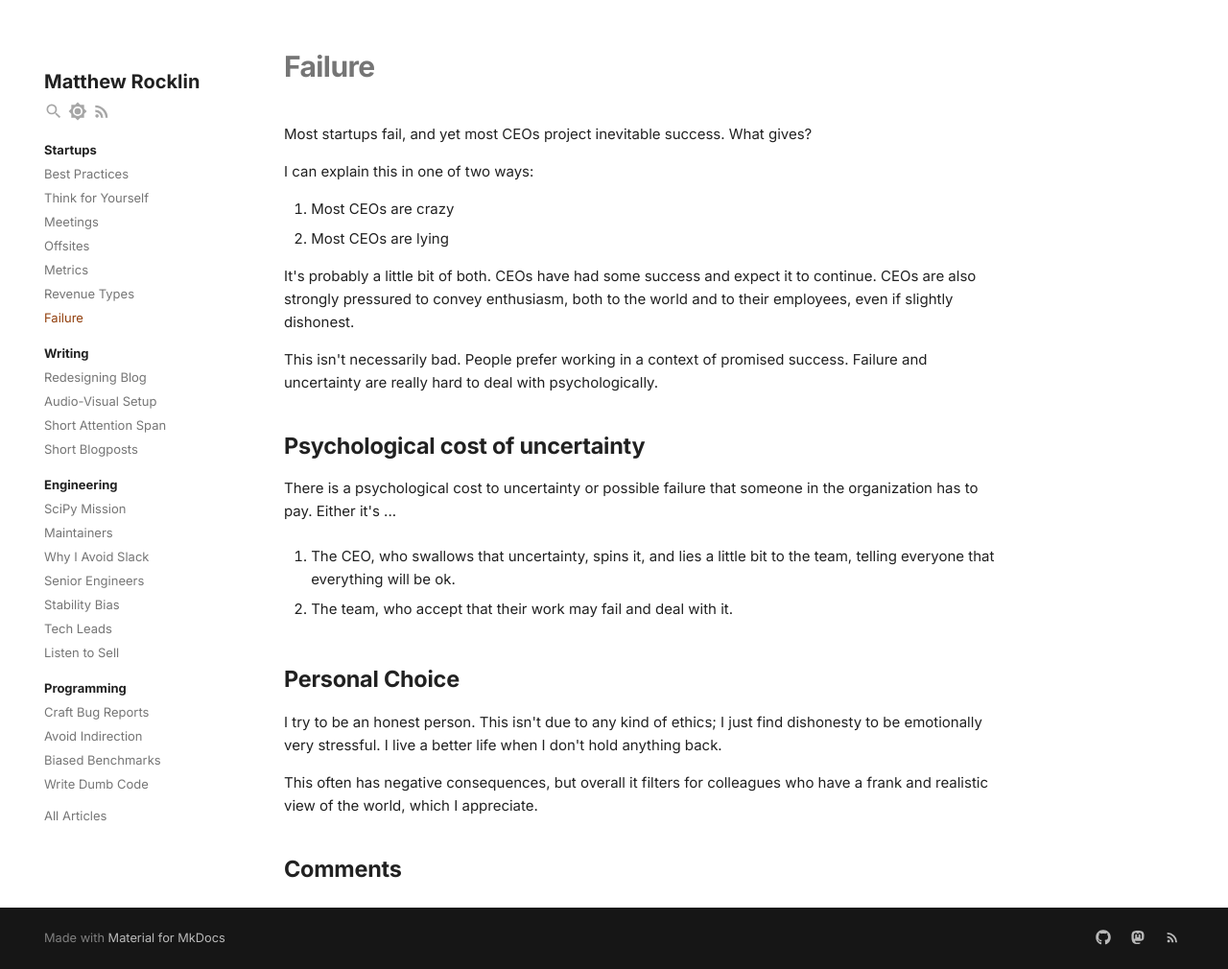
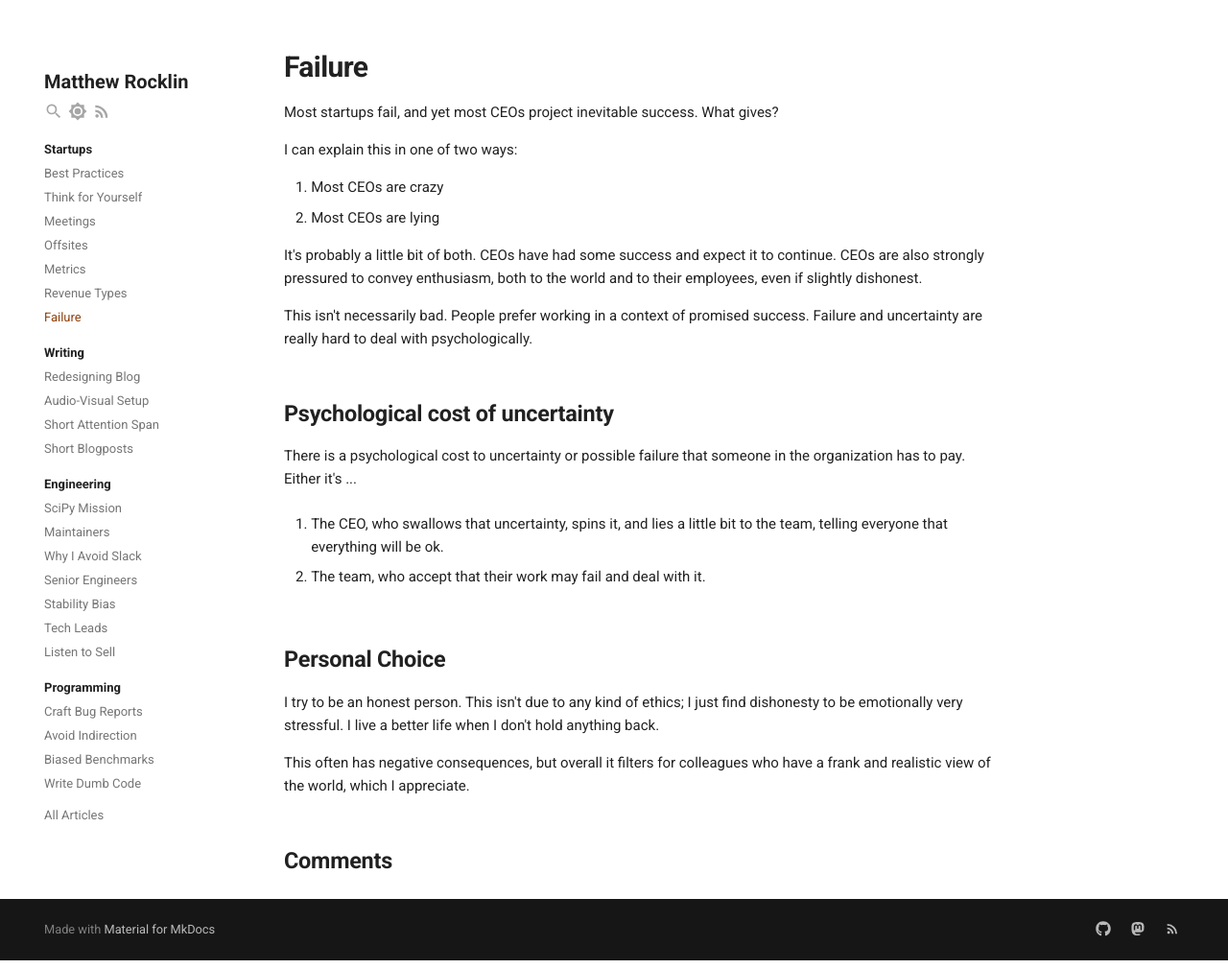
Before and after one commit to mrocklin/mrocklin.github.io, an MkDocs documentation site: the page built from docs/failure.md, in a window 1280 px wide. Shown: the whole page at 96% size. Built offline with MkDocs 1.6.1 and Material for MkDocs 9.7.7, drawn with Linux system fonts in a browser that asks for light colours; comment, search, counter and statistics services are not loaded.

Commit message:
Improve heading styling: full brightness h1, more h2 spacing
🤖 Generated with [Claude Code](https://claude.com/claude-code)

Co-Authored-By: Claude <noreply@anthropic.com>

```diff
--- a/docs/stylesheets/custom.css
+++ b/docs/stylesheets/custom.css
@@ -199,11 +199,14 @@
 .md-typeset h1 {
   font-weight: 700;
   letter-spacing: -0.02em;
+  color: var(--md-default-fg-color) !important;
+  margin-bottom: 0.5rem;
 }
 
 .md-typeset h2 {
   font-weight: 600;
   letter-spacing: -0.01em;
+  margin-top: 2.5rem;
 }
 
 /* Links - accent color, brighter on hover */
--- a/mkdocs.yml
+++ b/mkdocs.yml
@@ -26,9 +26,6 @@ theme:
     - navigation.expand
     - search.suggest
     - search.highlight
-  font:
-    text: Inter
-    code: JetBrains Mono
 
 plugins:
   - search
```
